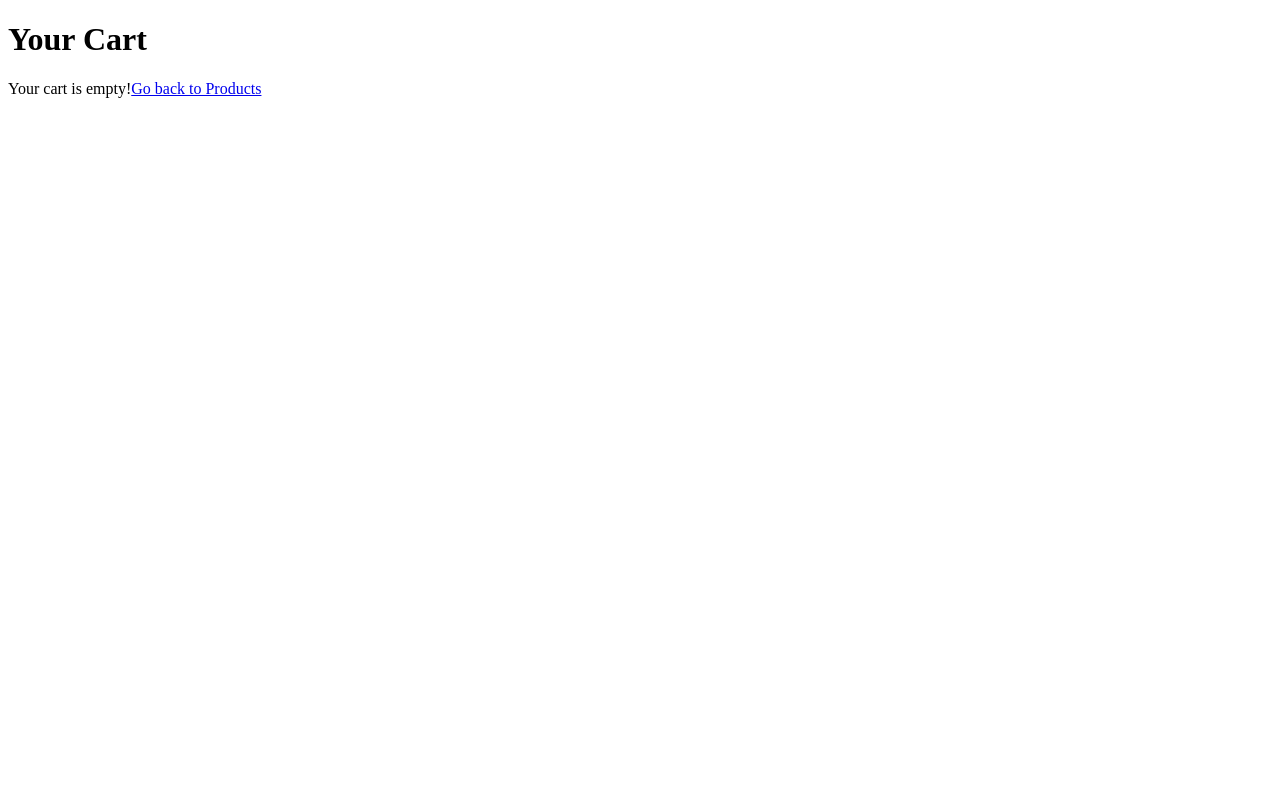
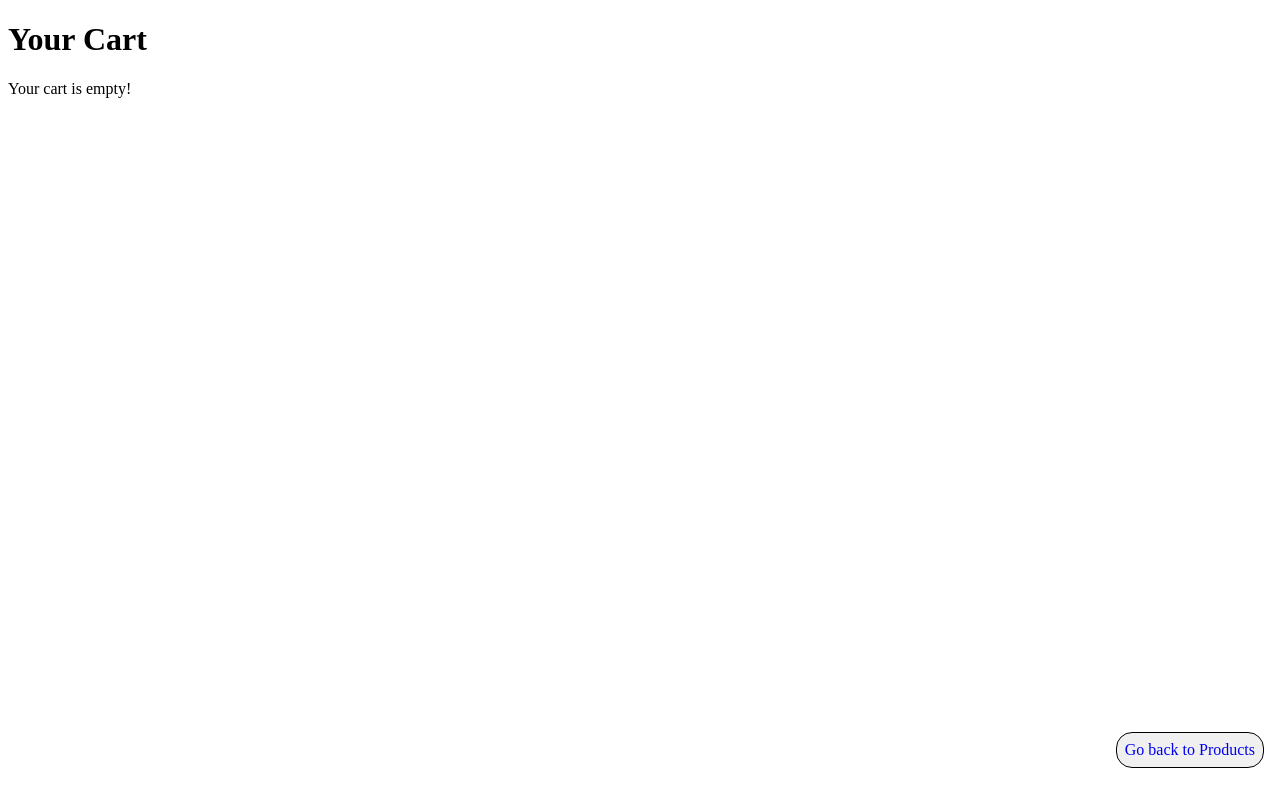
Before and after one commit to Saron-A/shopping-cart-react, a React (Vite) app: page /shopping in a window 1280 px wide. Built offline with nearby package versions, Linux system fonts and the light colour scheme.

Commit message:
Add go-back-to-products button

```diff
--- a/src/components/Cart.jsx
+++ b/src/components/Cart.jsx
@@ -4,12 +4,12 @@ import { Link } from "react-router-dom";
 const Cart = ({ cart, setCart }) => {
   //in cart we have product and quantity, item represents the product and quantity, product represents id, name, price, etc. so if we want to display the product name, we can access it through item.name or
   return (
-    <div>
+    <div style={{}}>
       <h1>Your Cart</h1>
       {cart.length <= 0
         ? "Your cart is empty!"
         : cart.map((item) => (
-            <li>
+            <li key={item.id}>
               <div className="item">
                 <p>Number of items: {item.quantity}</p>
                 <h2>Item(s): {item.title}</h2>
@@ -18,7 +18,21 @@ const Cart = ({ cart, setCart }) => {
             </li>
           ))}
 
-      <Link to="/">Go back to Products</Link>
+      <Link
+        to="/"
+        style={{
+          position: "fixed",
+          bottom: "2rem",
+          right: "1rem",
+          border: "1px solid black",
+          borderRadius: "1rem",
+          padding: "0.5rem",
+          textDecoration: "none",
+          backgroundColor: "#f0f0f0",
+        }}
+      >
+        Go back to Products
+      </Link>
     </div>
   );
 };
```
